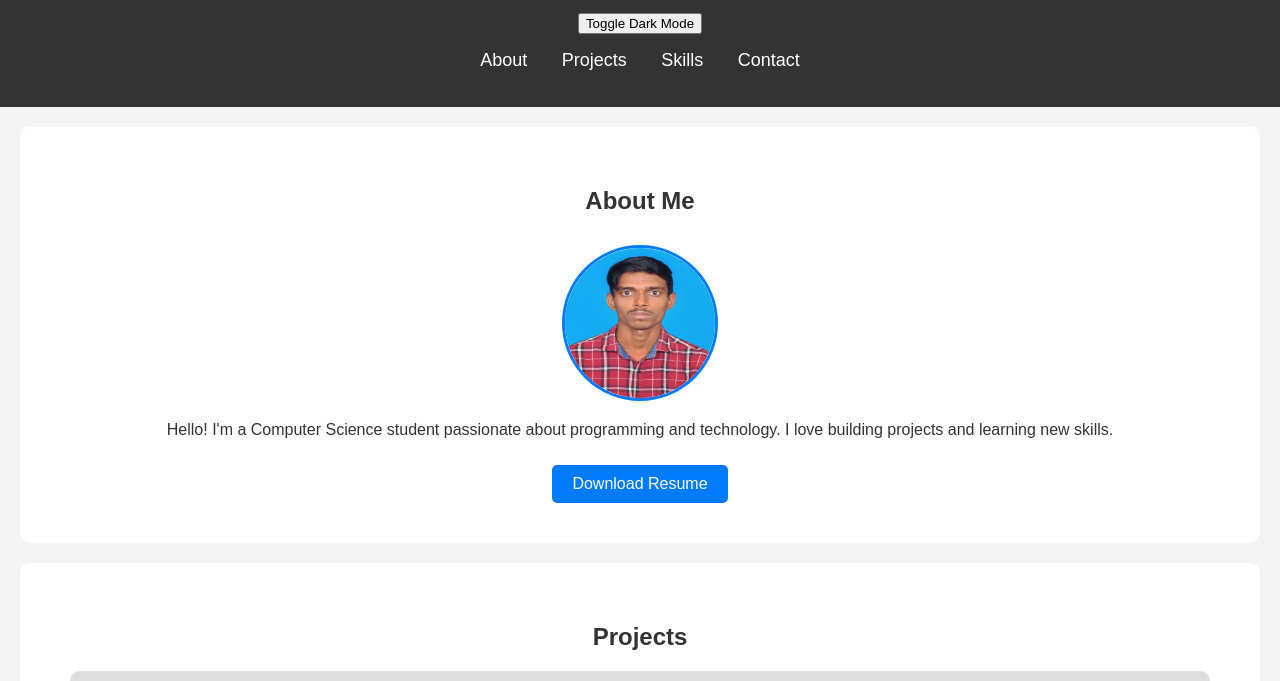
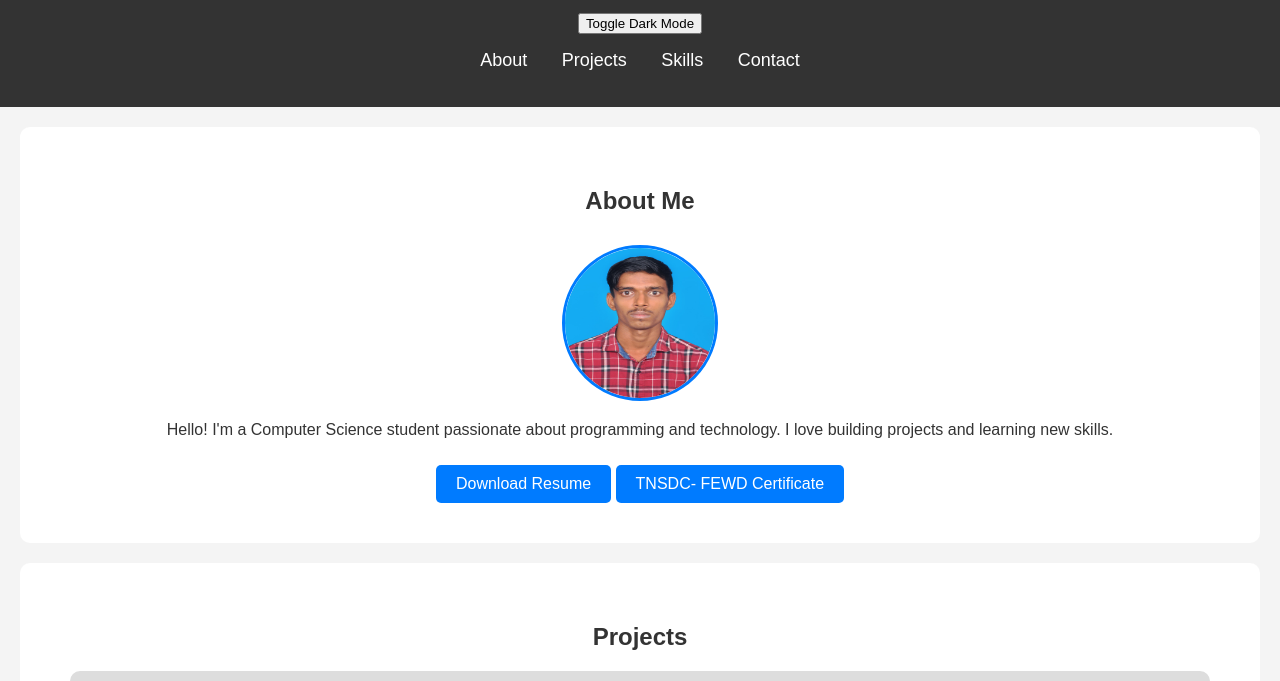
Before and after one commit to saranraj2006/digital-portfolio-, a plain HTML site: page index.html in a window 1280 px wide. Shown: the part 121-802 px from the top of the page. Drawn offline with Linux system fonts and the light colour scheme; a script that the page names is missing.

Commit message:
Update index.html

```diff
--- a/index.html
+++ b/index.html
@@ -133,6 +133,7 @@ footer {
         <img src="Image.jpg"alt="saranraj" class="profile-img">
         <p>Hello! I'm a Computer Science student passionate about programming and technology. I love building projects and learning new skills.</p>
         <a href="resume.pdf" download class="btn">Download Resume</a>
+        <a href="SARANRAJ R.pdf" download class="btn">TNSDC- FEWD Certificate</a>
     </section>
 
     <section id="projects">
```
